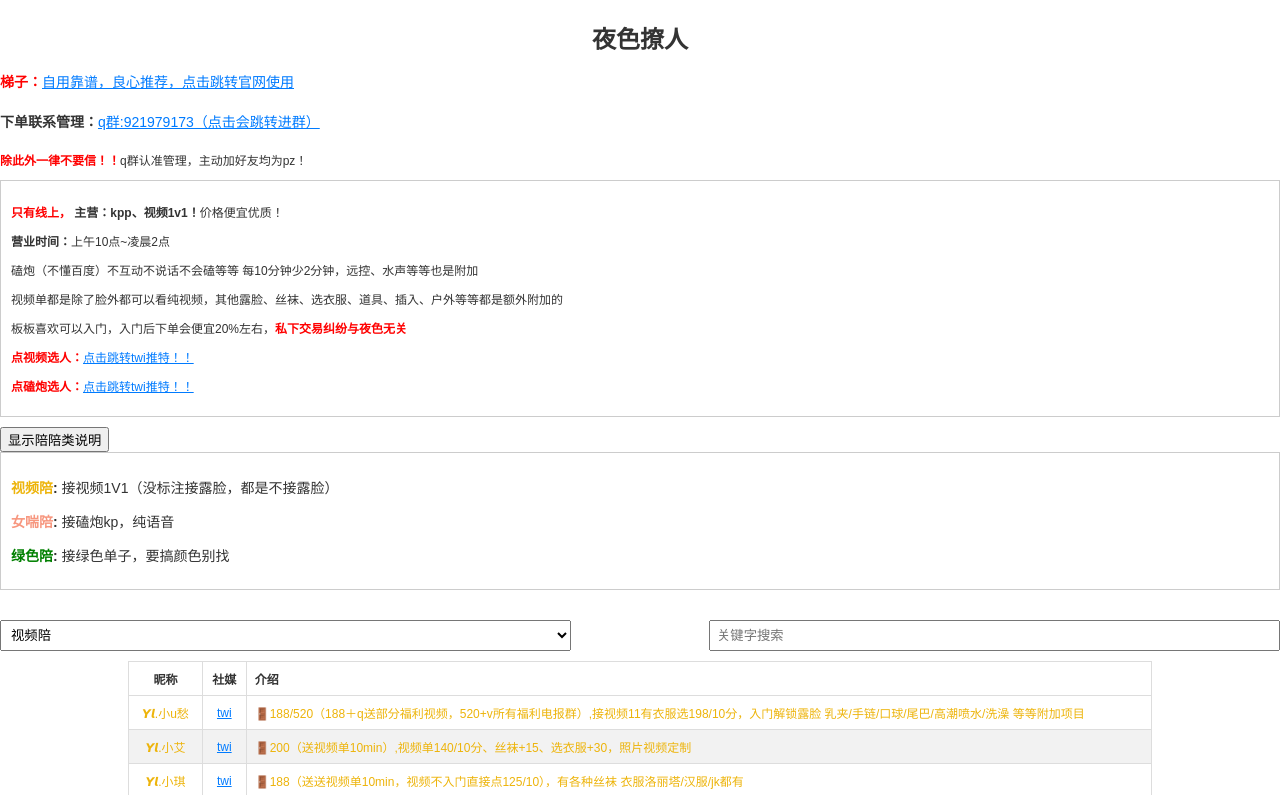
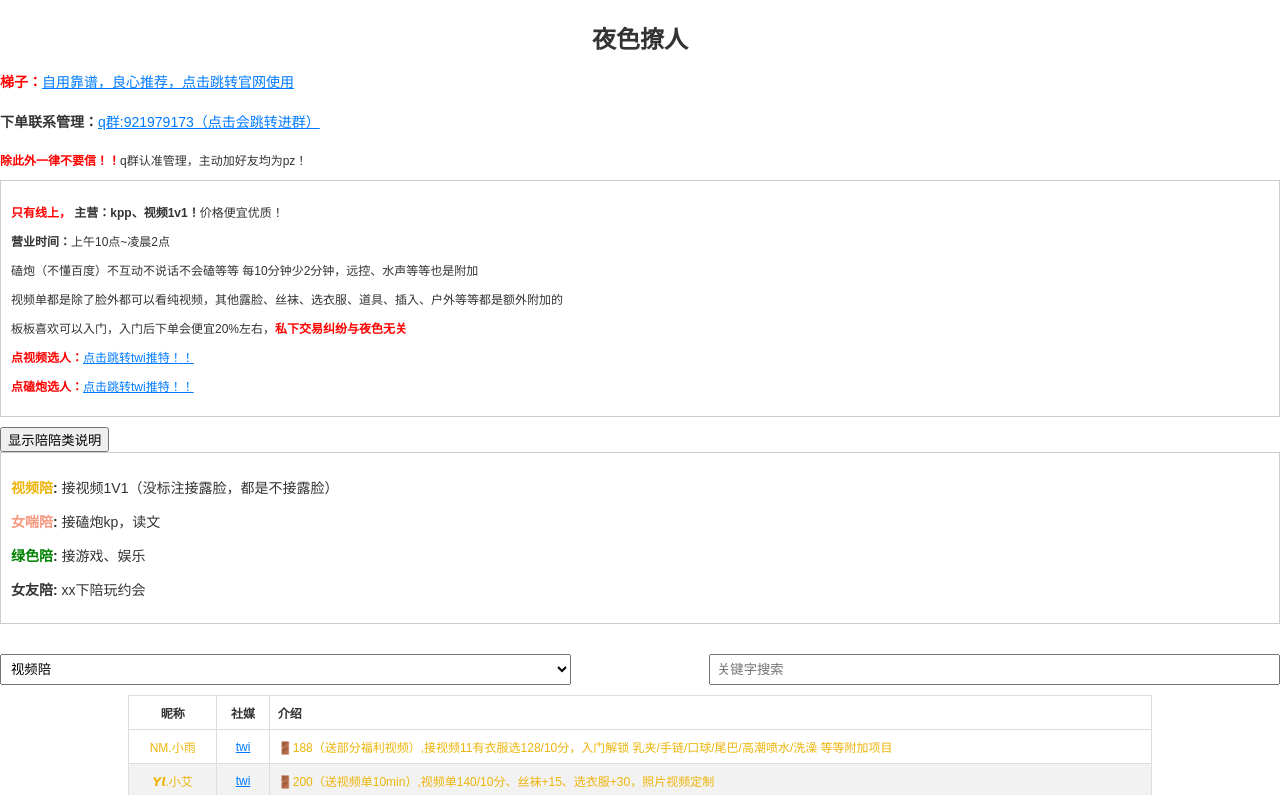
Before and after one commit to nightmalespw/nightmalespw, a plain HTML site: page index.html in a window 1280 px wide. Both pictures are taken after a click on the button "显示陪陪类说明". Shown: the top 795 px of the page. Drawn offline with Linux system fonts and the light colour scheme.

Commit message:
Update index.html

```diff
--- a/index.html
+++ b/index.html
@@ -137,8 +137,9 @@
 
 <div class="info">
   <p><b><span class="video">视频陪</span>:</b> 接视频1V1（没标注接露脸，都是不接露脸）</p>
-  <p><b><span class="audio">女喘陪</span>:</b> 接磕炮kp，纯语音</p>
-  <p><b><span class="green">绿色陪</span>:</b> 接绿色单子，要搞颜色别找</p>
+  <p><b><span class="audio">女喘陪</span>:</b> 接磕炮kp，读文</p>
+  <p><b><span class="green">绿色陪</span>:</b> 接游戏、娱乐</p>
+  <p><b><span class="offline">女友陪</span>:</b> xx下陪玩约会</p>
 </div>
 
 <div class="search-container">
@@ -146,6 +147,7 @@
     <option value="视频陪">视频陪</option>
     <option value="女喘陪">女喘陪</option>
     <option value="绿色陪">绿色陪</option>
+    <option value="女友陪">女友陪</option>
   </select>
 
   <input type="text" id="keywordInput" placeholder="关键字搜索" oninput="filterByKeyword()">
@@ -161,9 +163,9 @@
   </thead>
   <tbody>
     <tr class="video" data-tags="视频陪">
-      <td>𝙔𝙡.小u愁</td>
+      <td>NM.小雨</td>
       <td><a href="twitter://user?screen_name=kitten_ouo">twi</a></td>
-      <td>🚪188/520（188＋q送部分福利视频，520+v所有福利电报群）,接视频11有衣服选198/10分，入门解锁露脸 乳夹/手链/口球/尾巴/高潮喷水/洗澡 等等附加项目</td>
+      <td>🚪188（送部分福利视频）,接视频11有衣服选128/10分，入门解锁 乳夹/手链/口球/尾巴/高潮喷水/洗澡 等等附加项目</td>
     </tr>
     <tr class="video" data-tags="视频陪">
       <td>𝙔𝙡.小艾</td>
@@ -181,9 +183,9 @@
       <td>🚪188（音频福利或磕20min二选一，kp60/10，水声+15，+远控+15） 接磕炮有小玩具可远控，音频定制</td>
     </tr>
     <tr class="green" data-tags="绿色陪">
-      <td>𝙔𝙡.林甜</td>
+      <td>NM.瑶瑶</td>
       <td><a href="https://v.douyin.com/iN4fYmSm/">dy</a></td>
-      <td>🚪118送半小时语聊，接连麦/哄睡/王者/永劫</td>
+      <td>🚪88送半小时语聊，接连麦/王者/绿视</td>
     </tr>
     <tr class="green" data-tags="绿色陪">
       <td>𝙔𝙡.十四</td>
```
